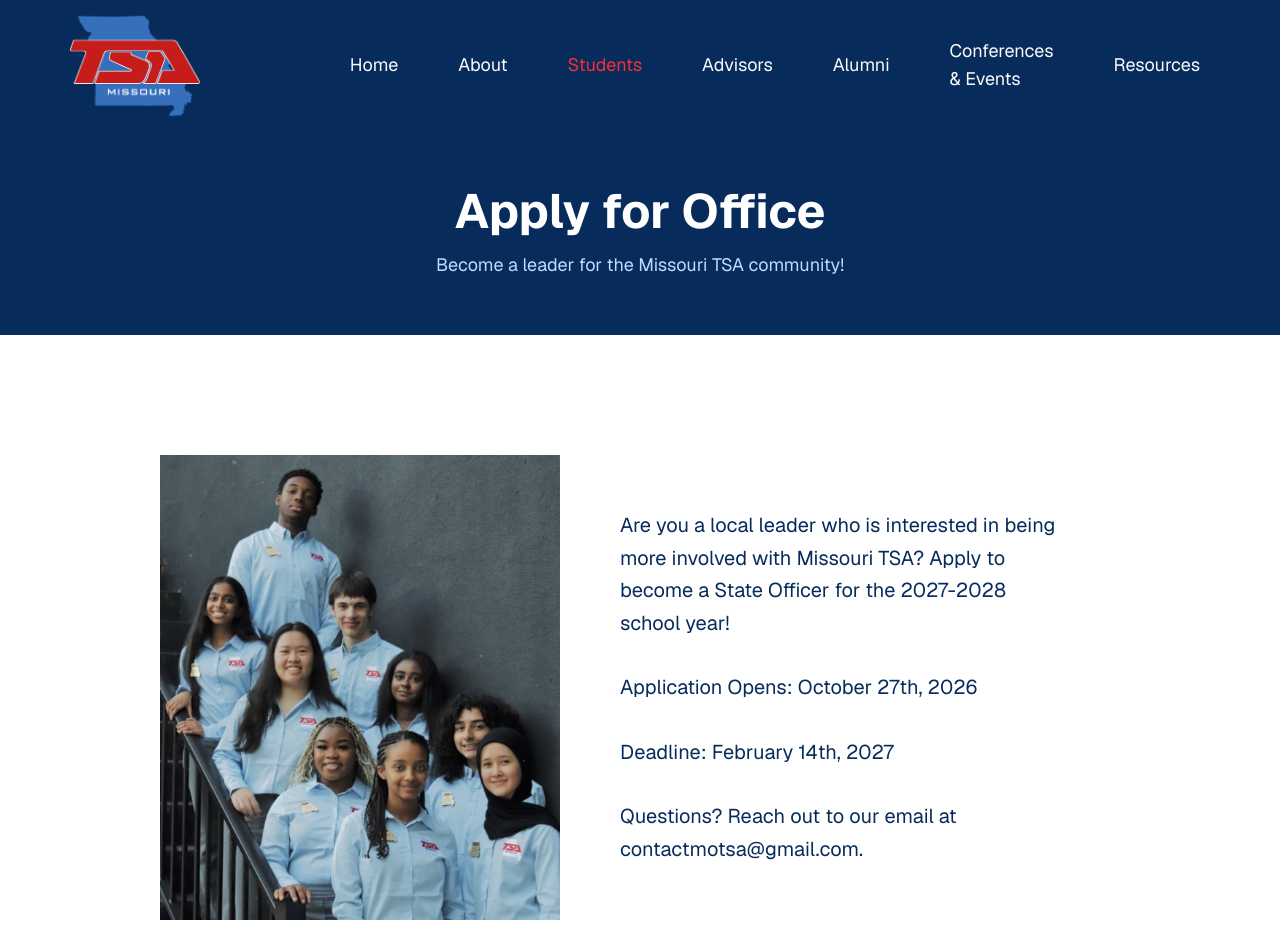
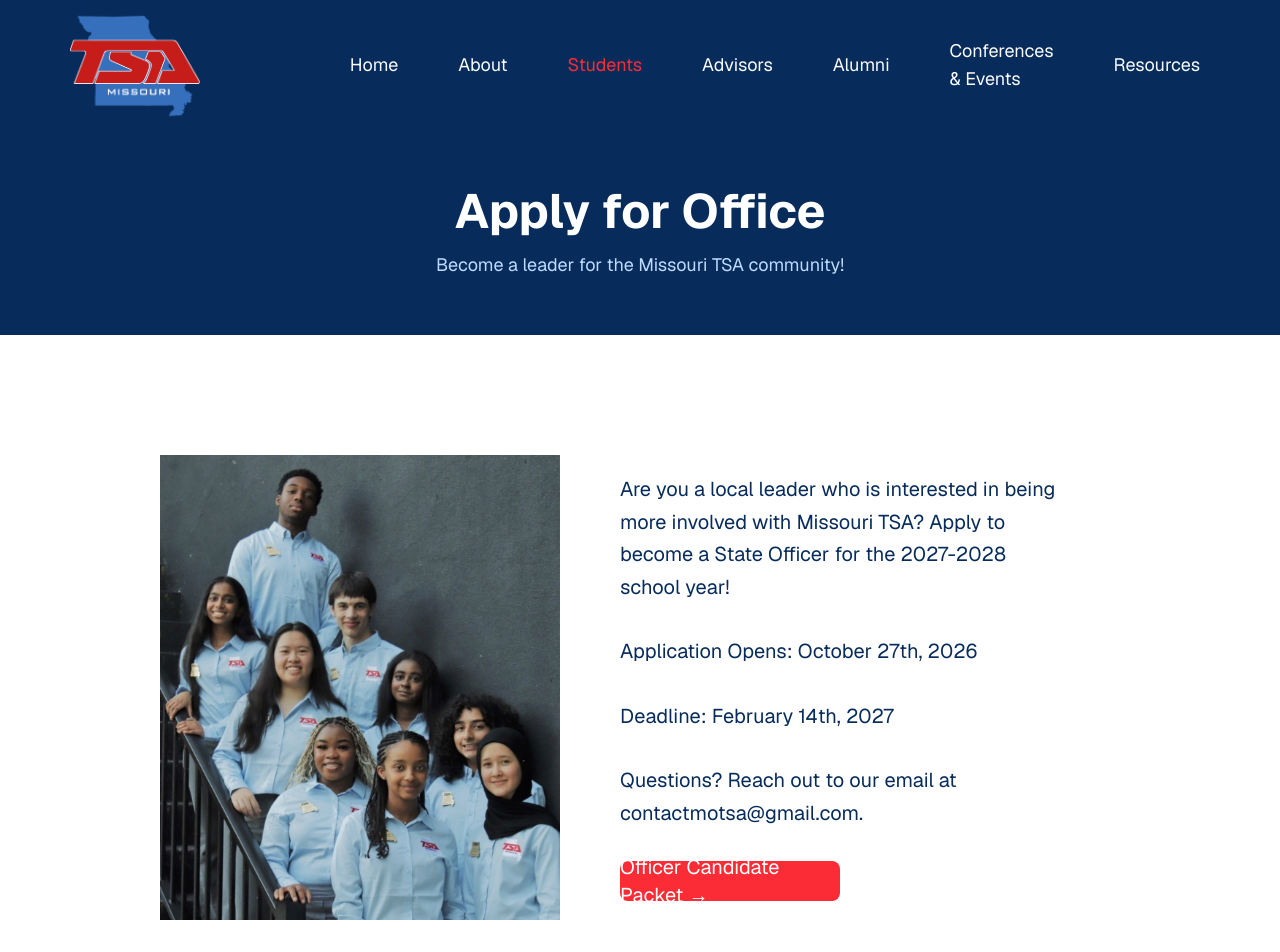
Before and after one commit to thucchi-cs/MOTSA, a Next.js app: page /students/apply in a window 1280 px wide. Shown: the top 952 px of the page. Built offline with nearby package versions, Linux system fonts and the light colour scheme.

Commit message:
officer application

```diff
--- a/app/students/apply/page.js
+++ b/app/students/apply/page.js
@@ -38,9 +38,9 @@
                 <p className="text-lg md:text-xl text-[#072c5c] leading-relaxed">
                   Questions? Reach out to our email at contactmotsa@gmail.com.
                 </p>
-                {/* <a href="/pdf/Missouri-TSA-2027-2028-State-Officer-Application-Packet.pdf" target="_blank" className="bg-red-500 md:w-[50%] px-5 md:px-0 h-10 rounded-lg text-white flex flex-row justify-center items-center transition-transform duration-300 hover:bg-[#ad0707] cursor-pointer">
+                <a href="/pdf/Missouri-TSA-2027-2028-State-Officer-Application-Packet.pdf" target="_blank" className="bg-red-500 md:w-[50%] px-5 md:px-0 h-10 rounded-lg text-white flex flex-row justify-center items-center transition-transform duration-300 hover:bg-[#ad0707] cursor-pointer">
                     <h1 className="text-sm md:text-xl">Officer Candidate Packet &#8594;</h1>
-                </a> */}
+                </a>
             </div>
           </div>
         </div>
```
